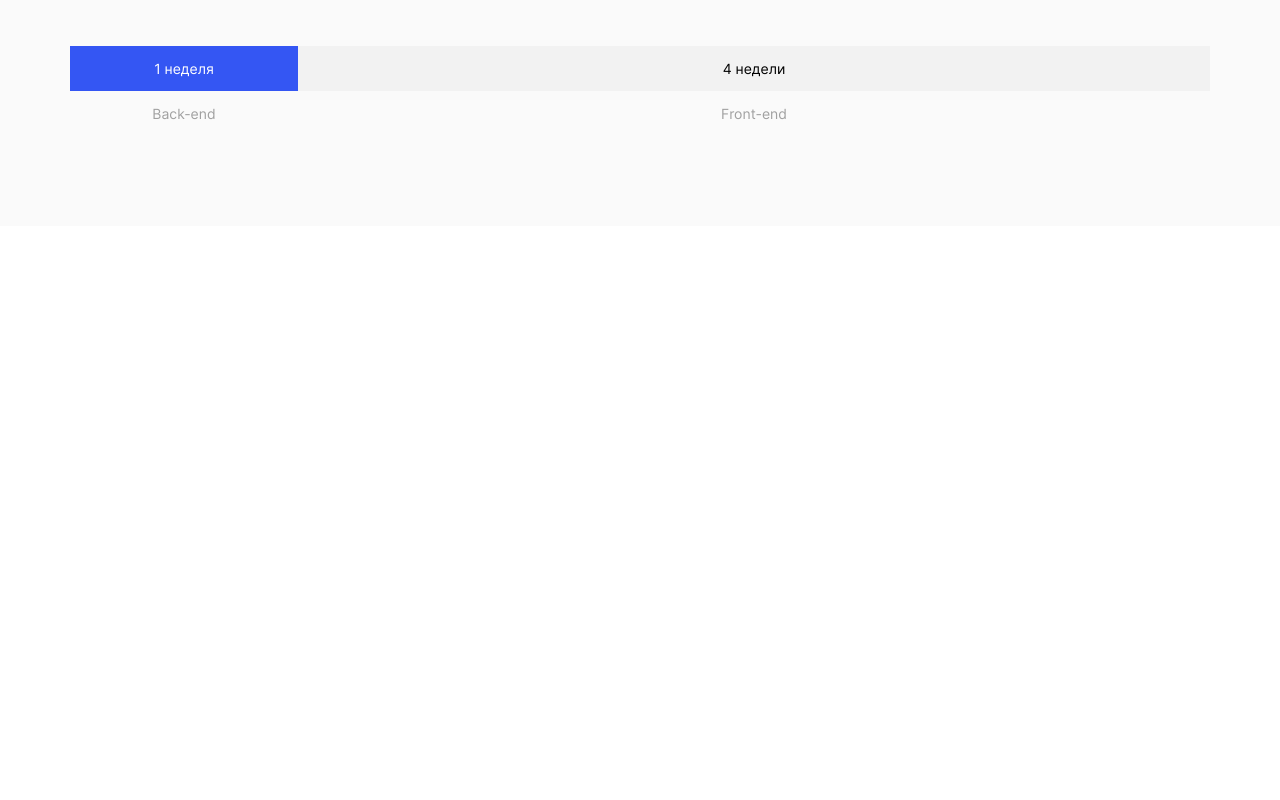
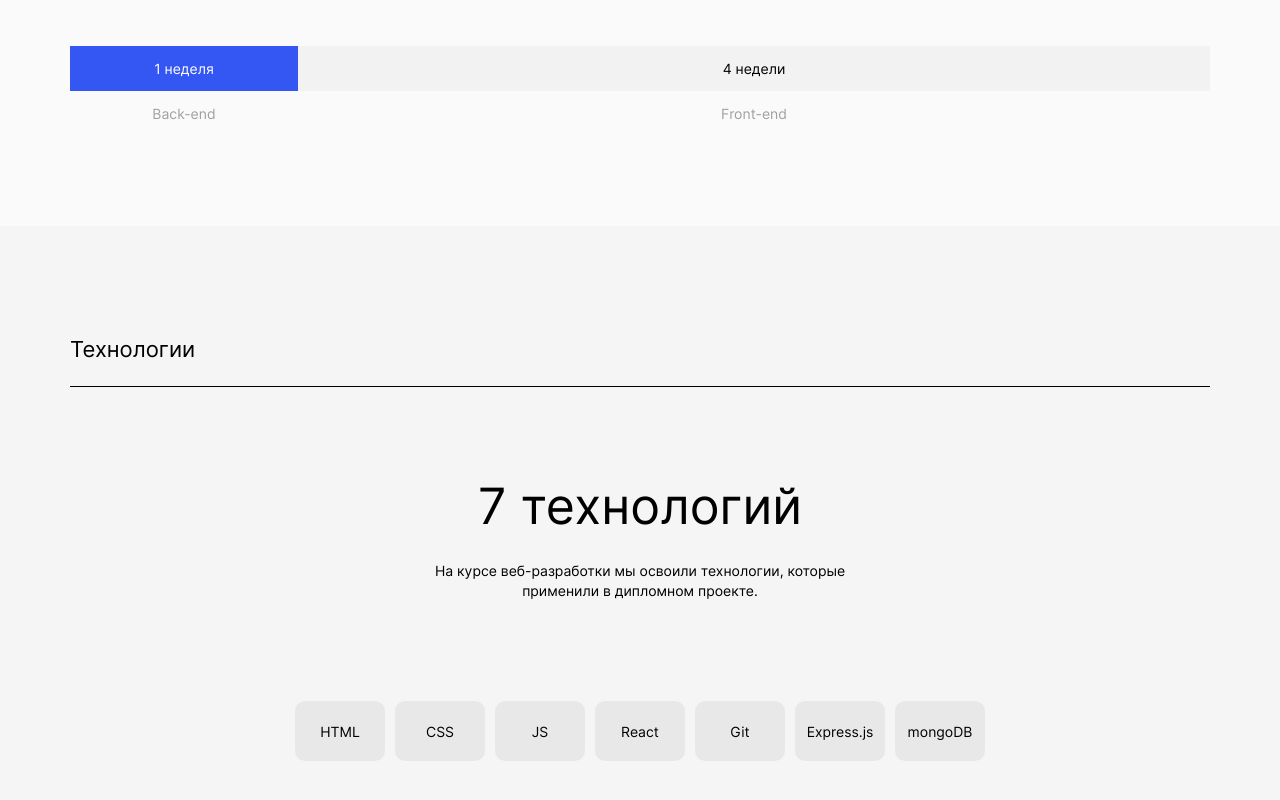
Before and after one commit to ilyaternovykh/movies-explorer-frontend, a React (Create React App) app: page / in a window 1280 px wide. Shown: the part 1016-1816 px from the top of the page. Before the commit the page ends 1242 px from the top, so only its background shows below. Built offline with nearby package versions, Linux system fonts and the light colour scheme.

Commit message:
feat: сверстать компонент Techs

```diff
--- a/src/components/App/App.css
+++ b/src/components/App/App.css
@@ -1,6 +1,8 @@
 .page {
   margin: 0;
   font-family: 'Inter', 'Arial', sans-serif;
+  font-weight: 400;
+  font-style: normal;
   color: #000;
   background-color: #FAFAFA;
   max-width: 100%;
--- a/src/components/Main/Main.js
+++ b/src/components/Main/Main.js
@@ -1,6 +1,7 @@
 import Header from '../Header/Header';
 import Promo from '../Promo/Promo';
 import AboutProject from '../AboutProject/AboutProject'
+import Techs from '../Techs/Techs';
 
 function Main() {
 
@@ -13,6 +14,7 @@ function Main() {
     <main className="content">
       <Promo />
       <AboutProject />
+      <Techs />
     </main>
     </>
   );
--- a/src/components/SectionTitle/SectionTitle.css
+++ b/src/components/SectionTitle/SectionTitle.css
@@ -4,14 +4,14 @@
   font-size: 18px;
   line-height: 22px;
   margin: 0;
-  margin-top: 70px;
+  padding-top: 70px;
   border-bottom: 1px solid #000;
   padding-bottom: 28px;
 }
 
 @media screen and (min-width: 768px) {
   .section-title {
-    margin-top: 90px;
+    padding-top: 90px;
     font-size: 22px;
     line-height: 27px;
     padding-bottom: 23px;
@@ -20,6 +20,6 @@
 
 @media screen and (min-width: 1024px) {
   .section-title {
-    margin-top: 110px;
+    padding-top: 110px;
   }
 }
--- /dev/null
+++ b/src/components/Techs/Techs.css
@@ -0,0 +1,99 @@
+.techs {
+  background-color: #F5F5F5;
+  margin: 0;
+}
+
+.techs__content {
+  display: flex;
+  flex-direction: column;
+  justify-content: flex-start;
+  align-items: center;
+}
+
+.techs__subtitle {
+  font-size: 30px;
+  line-height: 36px;
+  margin: 0;
+  margin-top: 60px;
+}
+
+.techs__description {
+  font-size: 11px;
+  line-height: 16px;
+  margin: 0;
+  margin-top: 24px;
+  text-align: center;
+  max-width: 292px;
+}
+
+.techs__title-zone {
+  list-style-type: none;
+  margin: 0;
+  padding: 0;
+  margin-top: 50px;
+  display: flex;
+  flex-wrap: wrap;
+  justify-content: flex-start;
+  gap: 10px;
+  padding-bottom: 70px;
+  max-width: 180px;
+}
+
+.techs__title {
+  margin: 0;
+  padding: 0;
+  width: 84px;
+  height: 57px;
+  background-color: #E8E8E8;
+  border-radius: 10px;
+  display: flex;
+  justify-content: center;
+  align-items: center;
+  font-size: 12px;
+  line-height: 14,5;
+}
+
+@media screen and (min-width: 768px) {
+  .techs__subtitle {
+    font-size: 50px;
+    line-height: 58px;
+    margin-top: 80px;
+  }
+
+  .techs__description {
+    font-size: 12px;
+    line-height: 18px;
+    margin-top: 22px;
+    max-width: 460px;
+  }
+
+  .techs__title-zone {
+    margin-top: 83px;
+    max-width: 100%;
+    padding-bottom: 90px;
+  }
+}
+
+@media screen and (min-width: 1024px) {
+  .techs__subtitle {
+    margin-top: 90px;
+  }
+
+  .techs__description {
+    font-size: 14px;
+    line-height: 20px;
+    margin-top: 26px;
+  }
+
+  .techs__title-zone {
+    margin-top: 100px;
+    padding-bottom: 100px;
+  }
+
+  .techs__title {
+    width: 90px;
+    height: 60px;
+    font-size: 14px;
+    line-height: 17px;
+  }
+}
--- /dev/null
+++ b/src/components/Techs/Techs.js
@@ -0,0 +1,42 @@
+import SectionTitle from "../SectionTitle/SectionTitle";
+
+function Techs() {
+
+
+  return(
+    <section className="techs page-padding">
+      <SectionTitle
+        title={'Технологии'}
+      />
+      <div className="techs__content">
+        <p className="techs__subtitle">7 технологий</p>
+        <p className="techs__description">На курсе веб-разработки мы освоили технологии, которые применили в дипломном проекте.</p>
+        <ul className="techs__title-zone">
+          <li>
+            <p className="techs__title">HTML</p>
+          </li>
+          <li>
+            <p className="techs__title">CSS</p>
+          </li>
+          <li>
+            <p className="techs__title">JS</p>
+          </li>
+          <li>
+            <p className="techs__title">React</p>
+          </li>
+          <li>
+            <p className="techs__title">Git</p>
+          </li>
+          <li>
+            <p className="techs__title">Express.js</p>
+          </li>
+          <li>
+            <p className="techs__title">mongoDB</p>
+          </li>
+        </ul>
+      </div>
+    </section>
+  );
+}
+
+export default Techs;
--- a/src/index.css
+++ b/src/index.css
@@ -7,3 +7,4 @@
 @import url("./components/Navigation/Navigation.css");
 @import url("./components/AboutProject/AboutProject.css");
 @import url("./components/SectionTitle/SectionTitle.css");
+@import url("./components/Techs/Techs.css");
```
